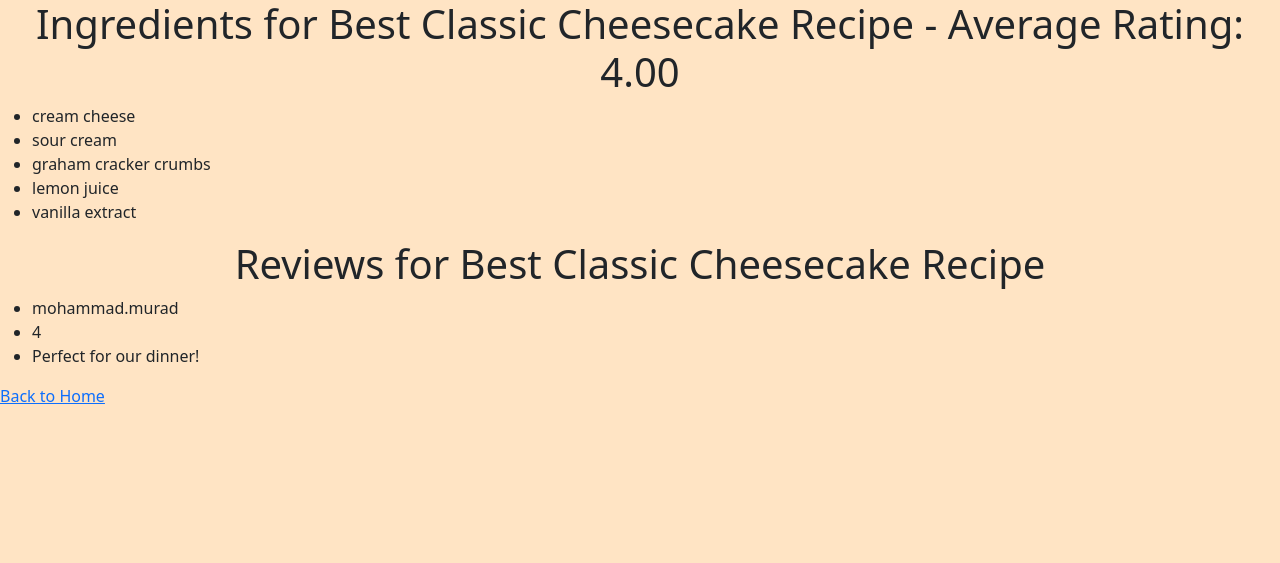
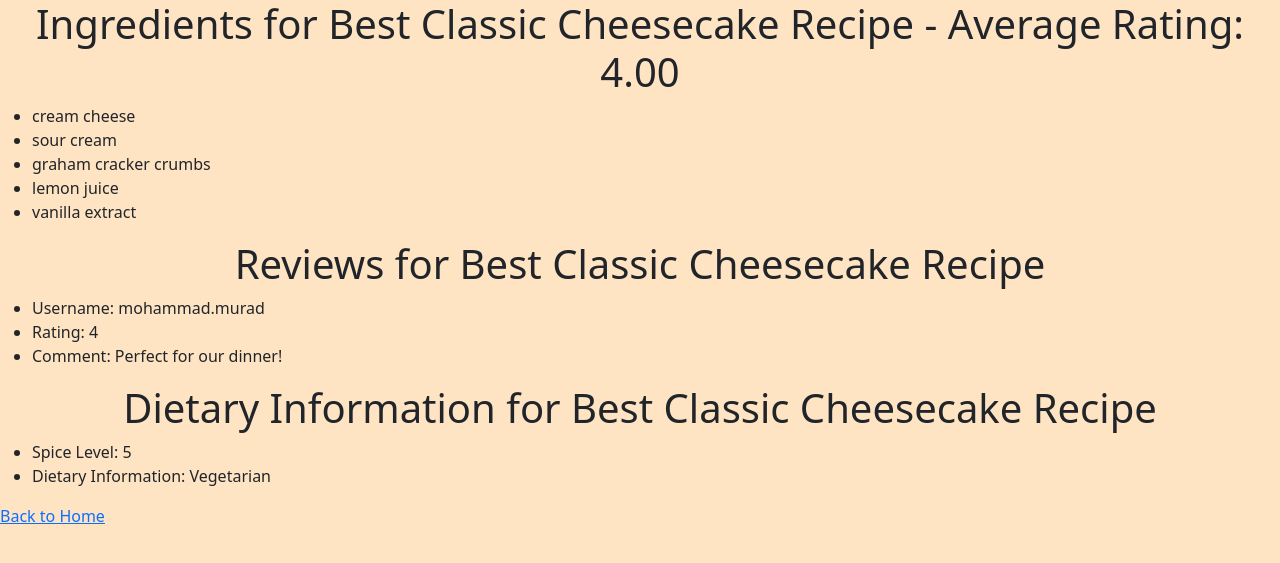
Before and after one commit to maseelshah22/community_cuisine, a Flask app: page /recipe/1 in a window 1280 px wide. Shown: the top 563 px of the page. Run offline with Flask 3, Linux system fonts and the light colour scheme; data comes from the database, SQL or seed files in the repository; data that the repository does not hold is empty.

Commit message:
Added dietary warnings to recipe page

```diff
--- a/app.py
+++ b/app.py
@@ -113,7 +113,13 @@ def show_ingredients(recipe_id):
     ''', (recipe_id,))
     ratings = cursor.fetchall()
 
-    return render_template('ingredients.html', recipe=recipe, ingredients=ingredients, ratings=ratings)
+    cursor.execute('''
+        SELECT spice_level, restrictions FROM dietary_warnings
+        WHERE recipe_id = %s
+    ''', (recipe_id,))
+    restrictions = cursor.fetchall()
+
+    return render_template('ingredients.html', recipe=recipe, ingredients=ingredients, ratings=ratings, restrictions=restrictions)
 
 
 def hash_password(password):
--- a/templates/ingredients.html
+++ b/templates/ingredients.html
@@ -21,9 +21,16 @@
     <h1>Reviews for {{ recipe.title }}</h1>
     <ul>
         {% for rating in ratings %}
-        <li>{{ rating.username }}</li>
-        <li>{{ rating.star }}</li>
-        <li>{{ rating.comment }}</li>
+        <li>Username: {{ rating.username }}</li>
+        <li>Rating: {{ rating.star }}</li>
+        <li>Comment: {{ rating.comment }}</li>
+        {% endfor %}
+    </ul>
+    <h1>Dietary Information for {{ recipe.title }}</h1>
+    <ul>
+        {% for restriction in restrictions %}
+        <li> Spice Level: {{ restriction.spice_level }}</li>
+        <li> Dietary Information: {{ restriction.restrictions}}  </li>
         {% endfor %}
     </ul>
     <a href="{{ url_for('home_page') }}">Back to Home</a>
```
